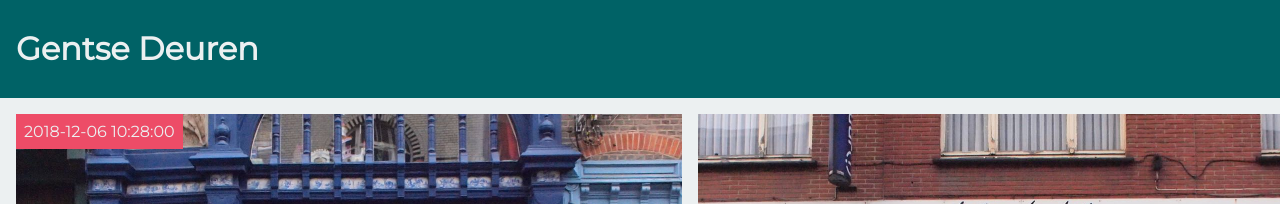
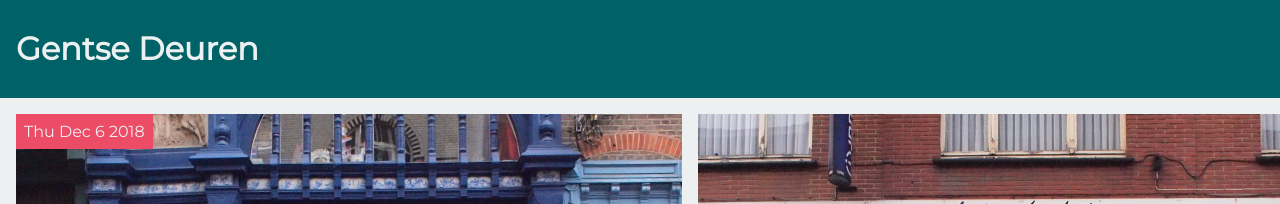
Before and after one commit to jonesbp/gentse-deuren, a Gatsby site: page / in a window 1280 px wide. Shown: the top 204 px of the page. Built offline with nearby package versions, Linux system fonts and the light colour scheme; Gatsby itself is replaced by a stand-in of ours.

Commit message:
Format dates in date tags

```diff
--- a/package.json
+++ b/package.json
@@ -9,6 +9,7 @@
     "serve": "gatsby serve"
   },
   "dependencies": {
+    "fecha": "^3.0.2",
     "gatsby": "^2.0.33",
     "gatsby-plugin-react-helmet": "^3.0.4",
     "gatsby-plugin-sass": "^2.0.6",
--- /dev/null
+++ b/src/components/date-tag.js
@@ -0,0 +1,25 @@
+import React from "react";
+
+import fecha from "fecha";
+
+class DateTag extends React.Component {
+  constructor(props) {
+    super(props);
+
+    this.formattedDate = this.formattedDate.bind(this);
+  }
+
+  formattedDate() {
+    const date = fecha.parse(this.props.date, 'YYYY-MM-DD HH:mm:ss');
+
+    return fecha.format(date, 'ddd MMM D YYYY');
+  }
+
+  render() {
+    return (
+      <div className="date-tag">{this.formattedDate()}</div>
+    );
+  }
+}
+
+export default DateTag;
--- a/src/components/photo-strip-cell.js
+++ b/src/components/photo-strip-cell.js
@@ -1,9 +1,11 @@
 import React from "react";
+
+import DateTag from "./date-tag";
 
 export default (props) => (
   <div className="photo">
     {(props.date) ? (
-      <div className="date-tag">{props.date}</div>
+      <DateTag date={props.date} />
     ) : null}
     <img
       src="/images/1x1.gif"
```
Also changed, not shown: 1 other file.
